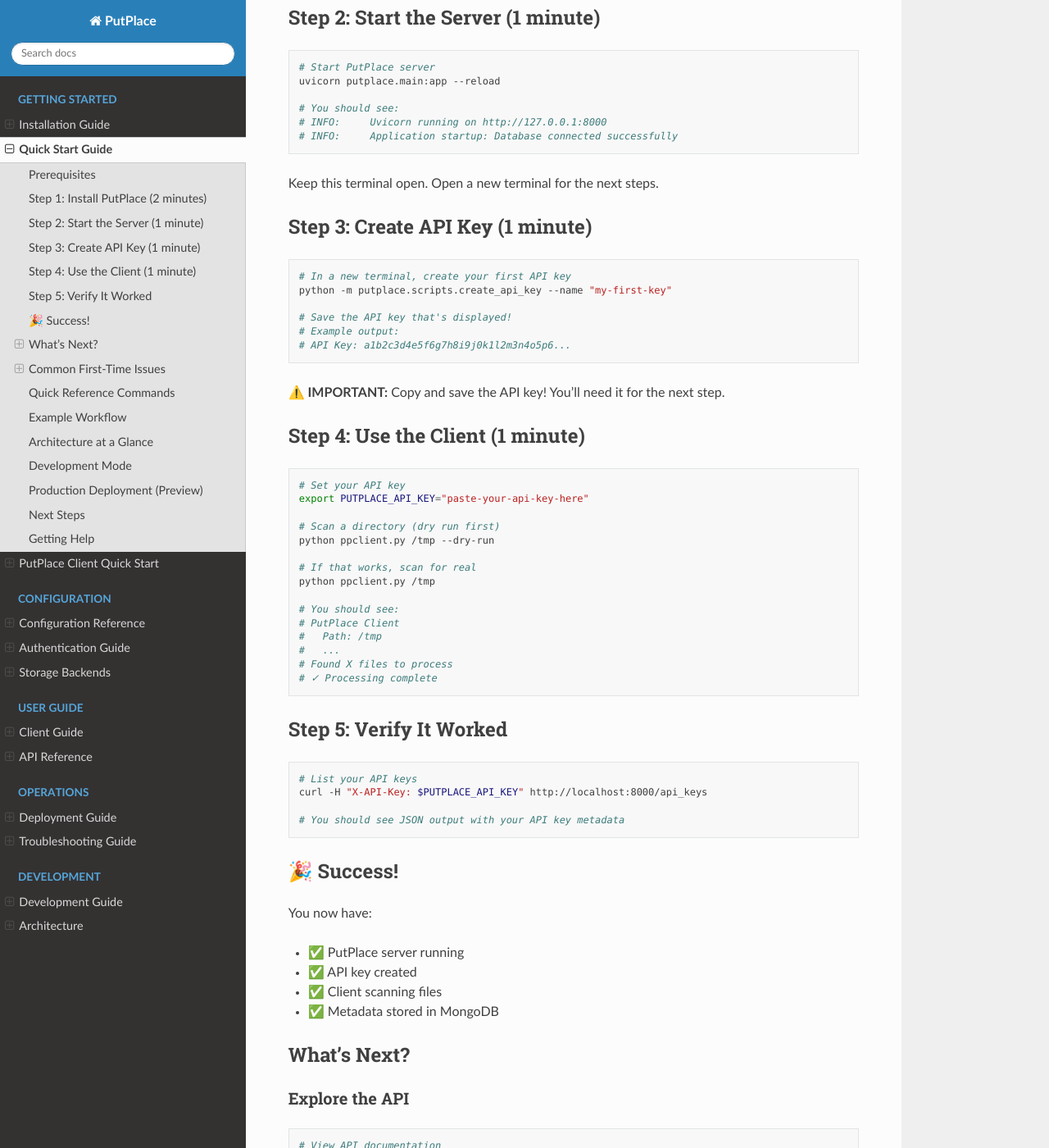
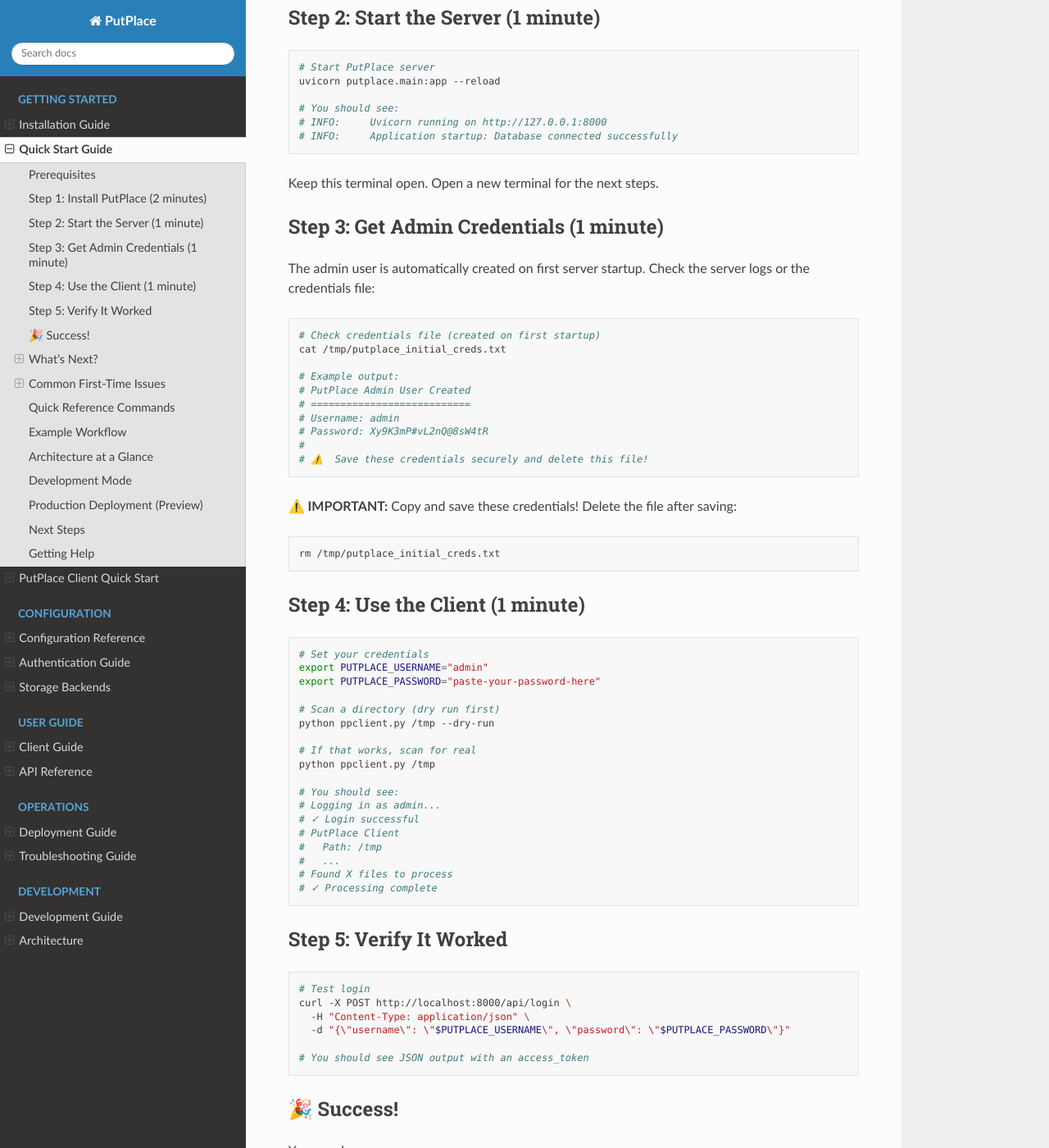
Before and after one commit to jdrumgoole/putplace, a Sphinx documentation site: the page built from docs/quickstart.md, in a window 1280 px wide and 1400 px high, scrolled down 612 px. Shown: the whole window at 82% size. Built offline with Sphinx 7.4.7 and the Read the Docs theme 3.1.0, drawn with Linux system fonts in a browser that asks for light colours; pages that are not in the unit, such as notebooks, are missing from menus; some of the changed text lies outside the part shown.

Commit message:
Update quickstart guide for username/password authentication
Replace API key workflow with username/password login:

- Step 3: Changed from "Create API Key" to "Get Admin Credentials"
  - Show how to retrieve auto-generated admin credentials from /tmp/putplace_initial_creds.txt
  - Added reminder to delete credentials file after saving

- Step 4: Updated client usage with username/password
  - Changed environment variables: PUTPLACE_API_KEY → PUTPLACE_USERNAME/PASSWORD
  - Updated output to show login flow

- Step 5: Changed verification from API key test to login test
  - Use POST /api/login instead of GET /api_keys

- Updated "What's Next" section:
  - Changed "Create More API Keys" to "Create More Users"
  - Show user registration via POST /api/register

- Updated troubleshooting:
  - Changed "API key required" to "Login failed: 401"
  - Updated solutions to use username/password

- Updated Quick Reference Commands:
  - Removed API key creation command
  - Added user registration and login commands
  - Updated client scan commands with credentials

- Updated Example Workflow:
  - Show retrieving admin credentials instead of creating API keys
  - Update config file with username/password
  - Update verification with login endpoint

- Updated Architecture diagram:
  - Changed "X-API-Key Auth" to "JWT Bearer Auth"
  - Added login step to flow explanation

Breaking change: Users must use username/password authentication.

🤖 Generated with [Claude Code](https://claude.com/claude-code)

Co-Authored-By: Claude <noreply@anthropic.com>

````diff
--- a/docs/quickstart.md
+++ b/docs/quickstart.md
@@ -35,24 +35,34 @@ uvicorn putplace.main:app --reload
 
 Keep this terminal open. Open a new terminal for the next steps.
 
-## Step 3: Create API Key (1 minute)
+## Step 3: Get Admin Credentials (1 minute)
+
+The admin user is automatically created on first server startup. Check the server logs or the credentials file:
 
 ```bash
-# In a new terminal, create your first API key
-python -m putplace.scripts.create_api_key --name "my-first-key"
+# Check credentials file (created on first startup)
+cat /tmp/putplace_initial_creds.txt
 
-# Save the API key that's displayed!
 # Example output:
-# API Key: a1b2c3d4e5f6g7h8i9j0k1l2m3n4o5p6...
+# PutPlace Admin User Created
+# ===========================
+# Username: admin
+# Password: Xy9K3mP#vL2nQ@8sW4tR
+#
+# ⚠️  Save these credentials securely and delete this file!
 ```
 
-**⚠️ IMPORTANT:** Copy and save the API key! You'll need it for the next step.
+**⚠️ IMPORTANT:** Copy and save these credentials! Delete the file after saving:
+```bash
+rm /tmp/putplace_initial_creds.txt
+```
 
 ## Step 4: Use the Client (1 minute)
 
 ```bash
-# Set your API key
-export PUTPLACE_API_KEY="paste-your-api-key-here"
+# Set your credentials
+export PUTPLACE_USERNAME="admin"
+export PUTPLACE_PASSWORD="paste-your-password-here"
 
 # Scan a directory (dry run first)
 python ppclient.py /tmp --dry-run
@@ -61,6 +71,8 @@ python ppclient.py /tmp --dry-run
 python ppclient.py /tmp
 
 # You should see:
+# Logging in as admin...
+# ✓ Login successful
 # PutPlace Client
 #   Path: /tmp
 #   ...
@@ -71,17 +83,19 @@ python ppclient.py /tmp
 ## Step 5: Verify It Worked
 
 ```bash
-# List your API keys
-curl -H "X-API-Key: $PUTPLACE_API_KEY" http://localhost:8000/api_keys
+# Test login
+curl -X POST http://localhost:8000/api/login \
+  -H "Content-Type: application/json" \
+  -d "{\"username\": \"$PUTPLACE_USERNAME\", \"password\": \"$PUTPLACE_PASSWORD\"}"
 
-# You should see JSON output with your API key metadata
+# You should see JSON output with an access_token
 ```
 
 ## 🎉 Success!
 
 You now have:
 - ✅ PutPlace server running
-- ✅ API key created
+- ✅ Admin user created
 - ✅ Client scanning files
 - ✅ Metadata stored in MongoDB
 
@@ -141,21 +155,24 @@ python ppclient.py /var/log --exclude "*.log" --exclude ".git"
 python ppclient.py /var/log --url http://remote-server:8000/put_file
 
 # Use config file
-cp ppclient.conf.example ~/ppclient.conf
-nano ~/ppclient.conf  # Add your API key
+cat > ~/ppclient.conf << EOF
+[DEFAULT]
+username = admin
+password = your-password
+EOF
+chmod 600 ~/ppclient.conf
 python ppclient.py /var/log
 ```
 
-### Create More API Keys
+### Create More Users
 
 ```bash
-# Create key for another server
-curl -X POST http://localhost:8000/api_keys \
-  -H "X-API-Key: $PUTPLACE_API_KEY" \
+# Register a new user via API
+curl -X POST http://localhost:8000/api/register \
   -H "Content-Type: application/json" \
-  -d '{"name": "server-02", "description": "Production server 02"}'
+  -d '{"username": "newuser", "email": "user@example.com", "password": "secure-password"}'
 
-# Save the returned API key!
+# User can now login and use the client
 ```
 
 ## Common First-Time Issues
@@ -182,17 +199,20 @@ sudo mkdir -p /var/putplace/files
 sudo chown $USER:$USER /var/putplace/files
 ```
 
-### "API key required"
+### "Login failed: 401"
 
-**Problem:** Forgot to set API key
+**Problem:** Forgot credentials or incorrect password
 
 **Solution:**
 ```bash
-# Set environment variable
-export PUTPLACE_API_KEY="your-api-key-here"
+# Set environment variables
+export PUTPLACE_USERNAME="admin"
+export PUTPLACE_PASSWORD="your-password"
 
 # Or use command line
-python ppclient.py /tmp --api-key "your-api-key-here"
+python ppclient.py /tmp --username "admin" --password "your-password"
+
+# If you lost the admin password, check the server logs from first startup
 ```
 
 ## Quick Reference Commands
@@ -201,14 +221,21 @@ python ppclient.py /tmp --api-key "your-api-key-here"
 # Start server
 uvicorn putplace.main:app --reload
 
-# Create API key
-python -m putplace.scripts.create_api_key --name "KEY_NAME"
+# Register new user
+curl -X POST http://localhost:8000/api/register \
+  -H "Content-Type: application/json" \
+  -d '{"username": "user", "email": "user@example.com", "password": "password"}'
+
+# Login and get token
+curl -X POST http://localhost:8000/api/login \
+  -H "Content-Type: application/json" \
+  -d '{"username": "admin", "password": "your-password"}'
 
 # Scan directory
 python ppclient.py /path/to/scan
 
-# Scan with API key
-python ppclient.py /path --api-key "YOUR_KEY"
+# Scan with credentials
+python ppclient.py /path --username "admin" --password "your-password"
 
 # Scan remote server
 python ppclient.py /path --url http://server:8000/put_file
@@ -218,9 +245,6 @@ python ppclient.py /path --dry-run
 
 # Health check
 curl http://localhost:8000/health
-
-# List API keys
-curl -H "X-API-Key: KEY" http://localhost:8000/api_keys
 ```
 
 ## Example Workflow
@@ -231,15 +255,17 @@ Here's a complete example workflow:
 # 1. Start server (Terminal 1)
 uvicorn putplace.main:app
 
-# 2. Create API key (Terminal 2)
-python -m putplace.scripts.create_api_key --name "laptop"
-# Save the key: a1b2c3d4e5f6...
+# 2. Get admin credentials (Terminal 2)
+cat /tmp/putplace_initial_creds.txt
+# Username: admin
+# Password: Xy9K3mP#vL2nQ@8sW4tR
 
 # 3. Create config file
 cat > ~/ppclient.conf << EOF
 [DEFAULT]
 url = http://localhost:8000/put_file
-api-key = a1b2c3d4e5f6...
+username = admin
+password = Xy9K3mP#vL2nQ@8sW4tR
 exclude = .git
 exclude = node_modules
 exclude = __pycache__
@@ -250,7 +276,9 @@ chmod 600 ~/ppclient.conf
 python ppclient.py ~/Documents
 
 # 5. Check results
-curl -H "X-API-Key: a1b2c3d4e5f6..." http://localhost:8000/api_keys
+curl -X POST http://localhost:8000/api/login \
+  -H "Content-Type: application/json" \
+  -d '{"username": "admin", "password": "Xy9K3mP#vL2nQ@8sW4tR"}'
 ```
 
 ## Architecture at a Glance
@@ -258,15 +286,16 @@ curl -H "X-API-Key: a1b2c3d4e5f6..." http://localhost:8000/api_keys
 ```
 [Your Files] → [ppclient.py] → [PutPlace API] → [MongoDB + Storage]
                     ↓                              ↓
-              X-API-Key Auth            Metadata + File Content
+              JWT Bearer Auth           Metadata + File Content
 ```
 
 **Flow:**
-1. Client scans files, calculates SHA256
-2. Sends metadata to API (with API key)
-3. API checks if file already exists (deduplication!)
-4. If new file: client uploads content
-5. If duplicate: skip upload (saved bandwidth!)
+1. Client logs in with username/password, gets JWT token
+2. Client scans files, calculates SHA256
+3. Sends metadata to API (with JWT token)
+4. API checks if file already exists (deduplication!)
+5. If new file: client uploads content
+6. If duplicate: skip upload (saved bandwidth!)
 
 ## Development Mode
 
@@ -314,7 +343,7 @@ Now that you have PutPlace running, explore these guides:
 
 - **[Client Guide](client-guide.md)** - Learn all client features
 - **[API Reference](api-reference.md)** - Explore the REST API
-- **[Authentication](AUTHENTICATION.md)** - Manage API keys
+- **[Authentication](AUTHENTICATION.md)** - User authentication and JWT tokens
 - **[Configuration](configuration.md)** - Customize PutPlace
 - **[Storage Backends](storage.md)** - Configure S3 or local storage
 - **[Deployment](deployment.md)** - Production deployment
````
